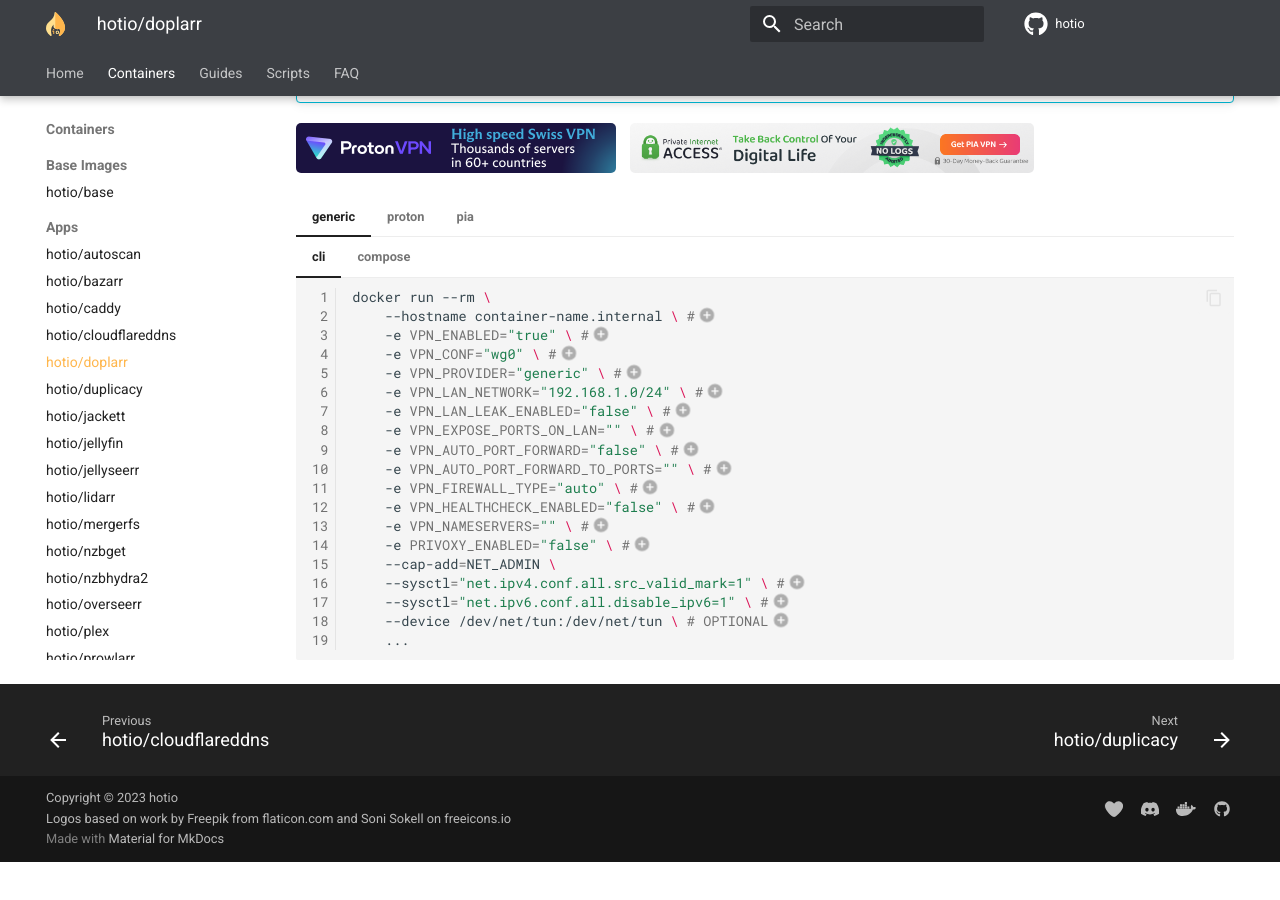
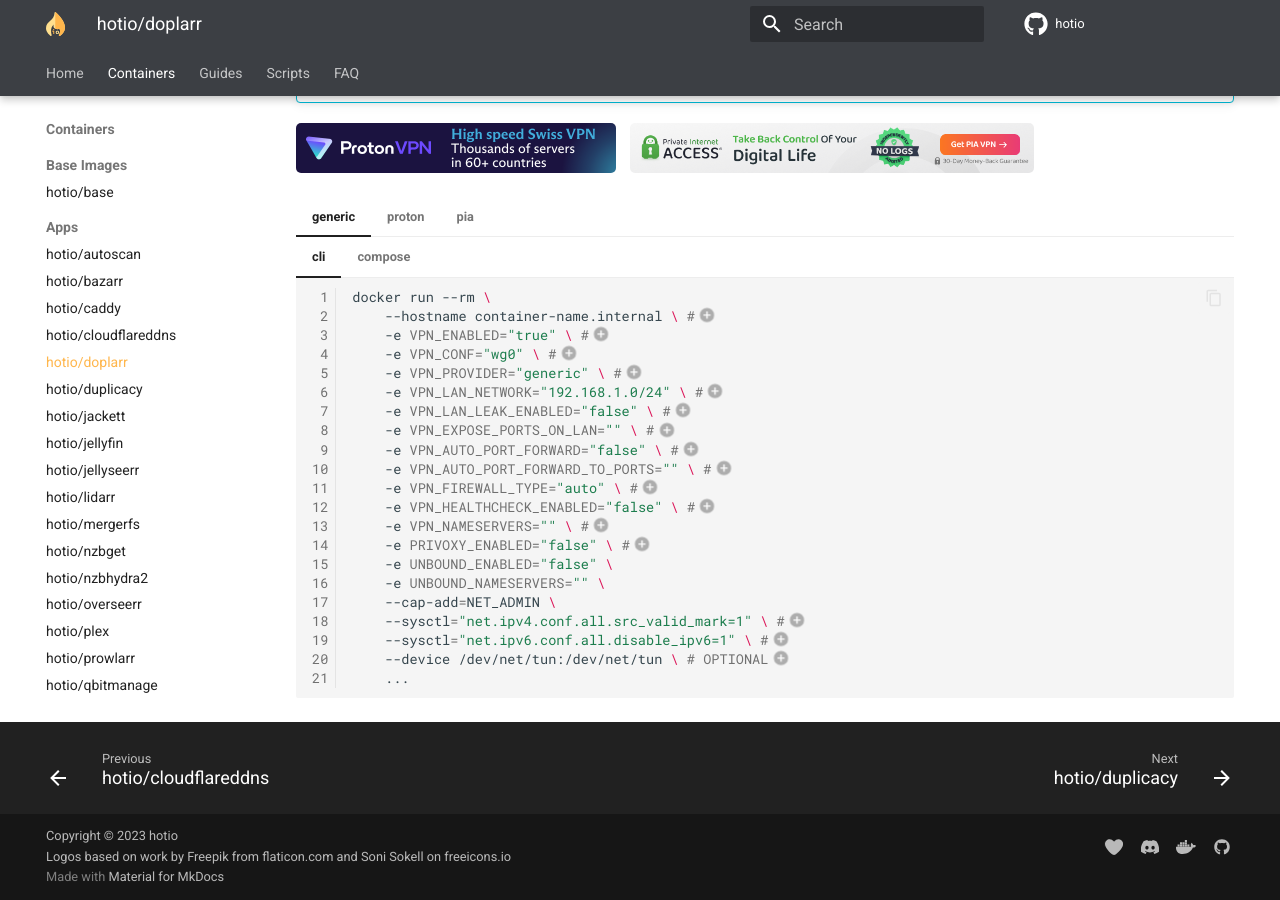
Before and after one commit to hotio/website, an MkDocs documentation site: the page built from docs/containers/doplarr.md, in a window 1280 px wide and 900 px high, scrolled down 853 px. Built offline with MkDocs 1.6.1 and Material for MkDocs 9.7.7, drawn with Linux system fonts in a browser that asks for light colours; before the commit the page ends 1715 px from its top, so only the background shows below that.

Commit message:
re-add unbound vars

```diff
--- a/includes/wireguard.md
+++ b/includes/wireguard.md
@@ -31,6 +31,8 @@
             -e VPN_HEALTHCHECK_ENABLED="false" \ #(20)
             -e VPN_NAMESERVERS="" \ #(16)
             -e PRIVOXY_ENABLED="false" \ #(19)
+            -e UNBOUND_ENABLED="false" \
+            -e UNBOUND_NAMESERVERS="" \
             --cap-add=NET_ADMIN \
             --sysctl="net.ipv4.conf.all.src_valid_mark=1" \ #(12)
             --sysctl="net.ipv6.conf.all.disable_ipv6=1" \ #(3)
@@ -59,6 +61,8 @@
               - VPN_HEALTHCHECK_ENABLED=false #(20)
               - VPN_NAMESERVERS= #(16)
               - PRIVOXY_ENABLED=false #(19)
+              - UNBOUND_ENABLED=false
+              - UNBOUND_NAMESERVERS
             cap_add:
               - NET_ADMIN
             sysctls:
@@ -90,6 +94,8 @@
             -e VPN_HEALTHCHECK_ENABLED="false" \ #(20)
             -e VPN_NAMESERVERS="" \ #(16)
             -e PRIVOXY_ENABLED="false" \ #(19)
+            -e UNBOUND_ENABLED="false" \
+            -e UNBOUND_NAMESERVERS="" \
             --cap-add=NET_ADMIN \
             --sysctl="net.ipv4.conf.all.src_valid_mark=1" \ #(12)
             --sysctl="net.ipv6.conf.all.disable_ipv6=1" \ #(3)
@@ -118,6 +124,8 @@
               - VPN_HEALTHCHECK_ENABLED=false #(20)
               - VPN_NAMESERVERS= #(16)
               - PRIVOXY_ENABLED=false #(19)
+              - UNBOUND_ENABLED=false
+              - UNBOUND_NAMESERVERS
             cap_add:
               - NET_ADMIN
             sysctls:
@@ -154,6 +162,8 @@
             -e VPN_PIA_DIP_TOKEN="no" \ #(13)
             -e VPN_PIA_PORT_FORWARD_PERSIST="false" \ #(14)
             -e PRIVOXY_ENABLED="false" \ #(19)
+            -e UNBOUND_ENABLED="false" \
+            -e UNBOUND_NAMESERVERS="" \
             --cap-add=NET_ADMIN \
             --sysctl="net.ipv4.conf.all.src_valid_mark=1" \ #(12)
             --sysctl="net.ipv6.conf.all.disable_ipv6=1" \ #(3)
@@ -187,6 +197,8 @@
               - VPN_PIA_DIP_TOKEN=no #(13)
               - VPN_PIA_PORT_FORWARD_PERSIST=false #(14)
               - PRIVOXY_ENABLED=false #(19)
+              - UNBOUND_ENABLED=false
+              - UNBOUND_NAMESERVERS
             cap_add:
               - NET_ADMIN
             sysctls:
```
